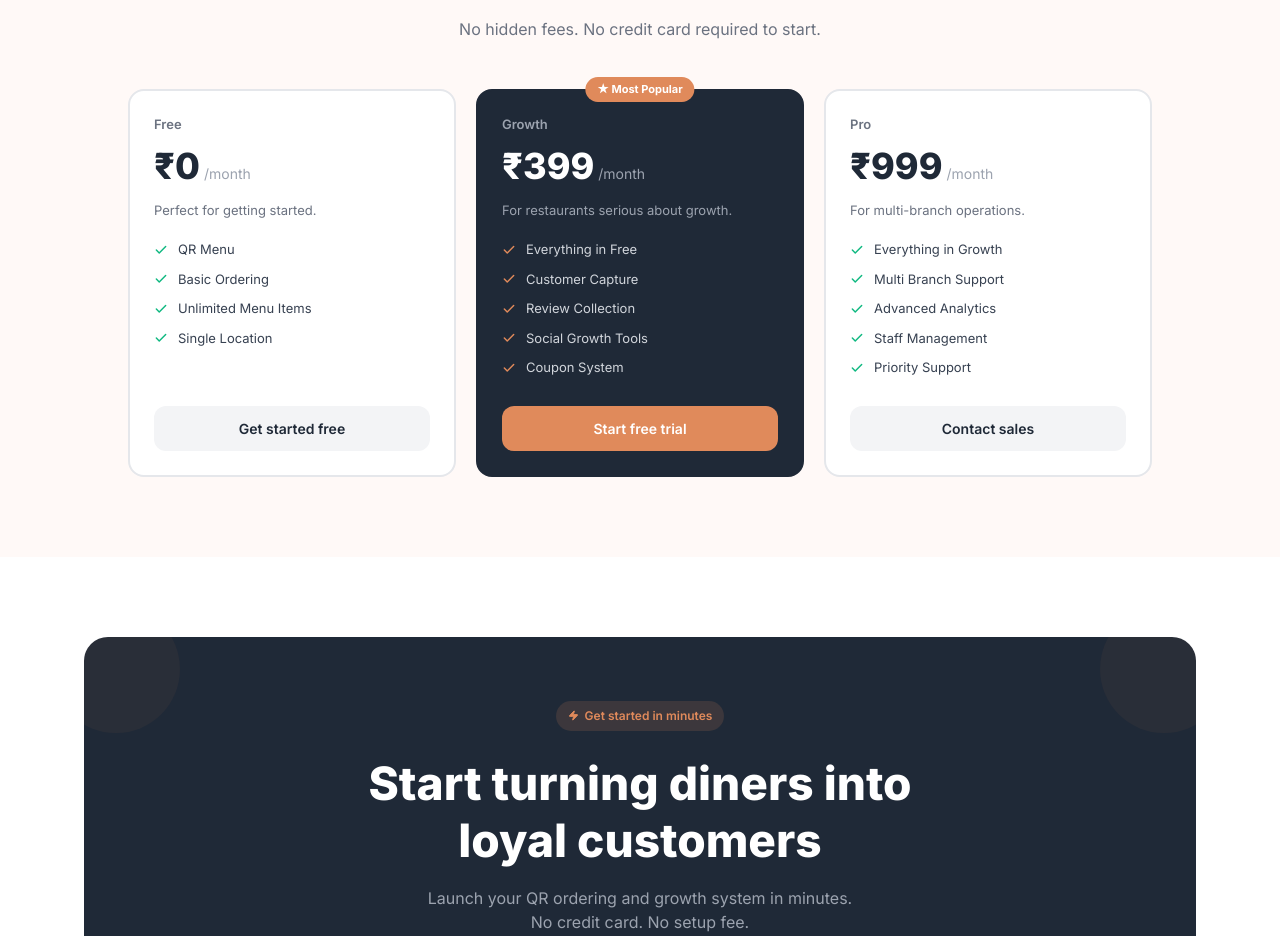
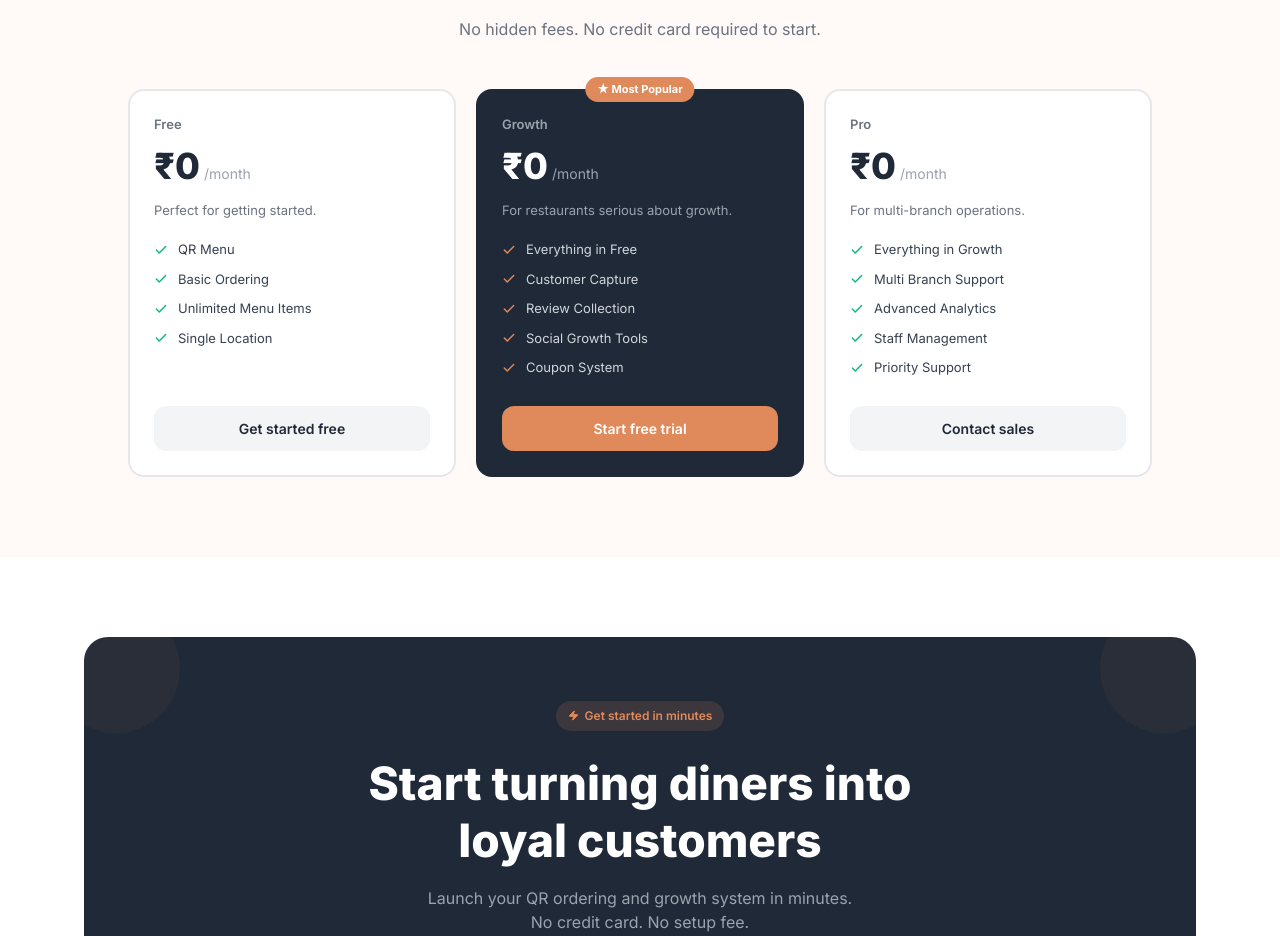
Before and after one commit to lipu8144/GrOrbit, a React (Vite) app: page / in a window 1280 px wide. Shown: the part 7220-8156 px from the top of the page. Built offline with nearby package versions, Linux system fonts and the light colour scheme; no server answers.

Commit message:
updated the price

```diff
--- a/src/pages/Landing.jsx
+++ b/src/pages/Landing.jsx
@@ -959,12 +959,12 @@ const plans = [
     features: ["QR Menu", "Basic Ordering", "Unlimited Menu Items", "Single Location"],
   },
   {
-    name: "Growth", price: "₹399", period: "/month", desc: "For restaurants serious about growth.",
+    name: "Growth", price: "₹0", period: "/month", desc: "For restaurants serious about growth.",
     cta: "Start free trial", popular: true,
     features: ["Everything in Free", "Customer Capture", "Review Collection", "Social Growth Tools", "Coupon System"],
   },
   {
-    name: "Pro", price: "₹999", period: "/month", desc: "For multi-branch operations.",
+    name: "Pro", price: "₹0", period: "/month", desc: "For multi-branch operations.",
     cta: "Contact sales", popular: false,
     features: ["Everything in Growth", "Multi Branch Support", "Advanced Analytics", "Staff Management", "Priority Support"],
   },
```
